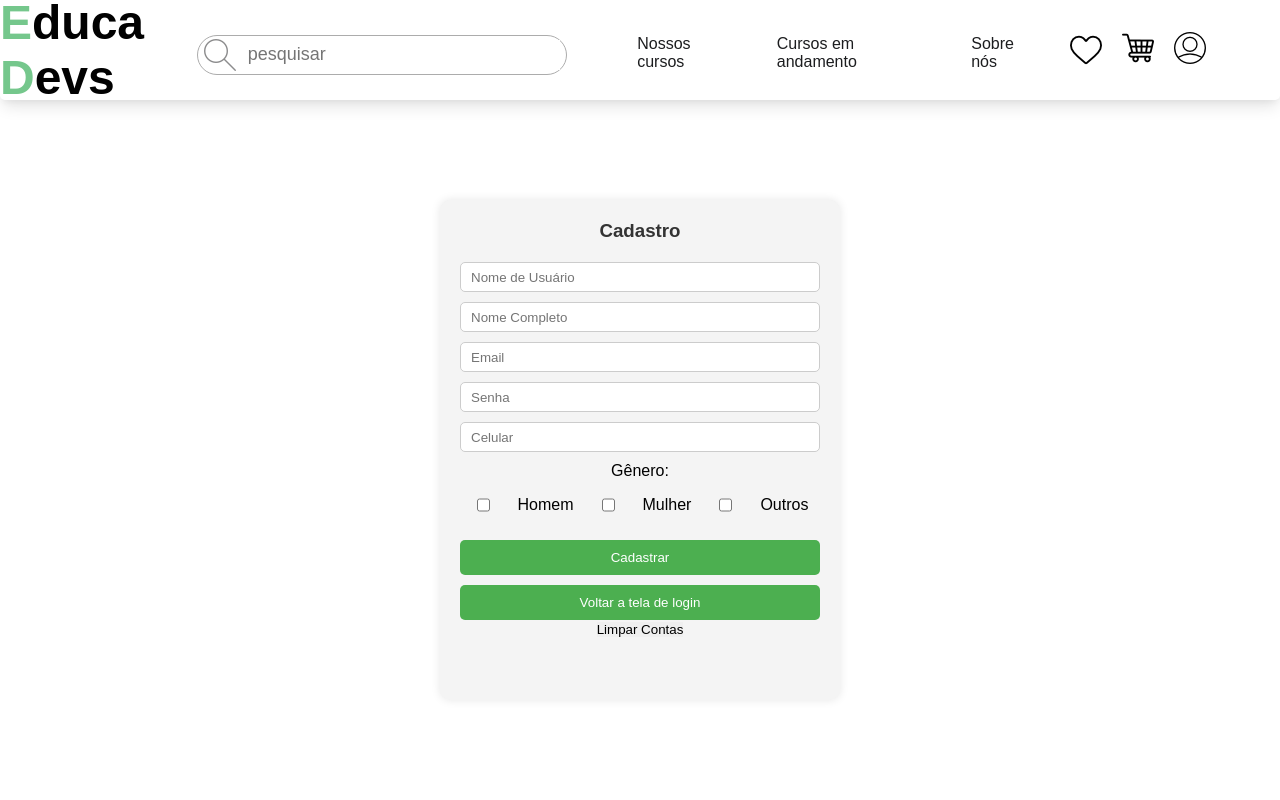
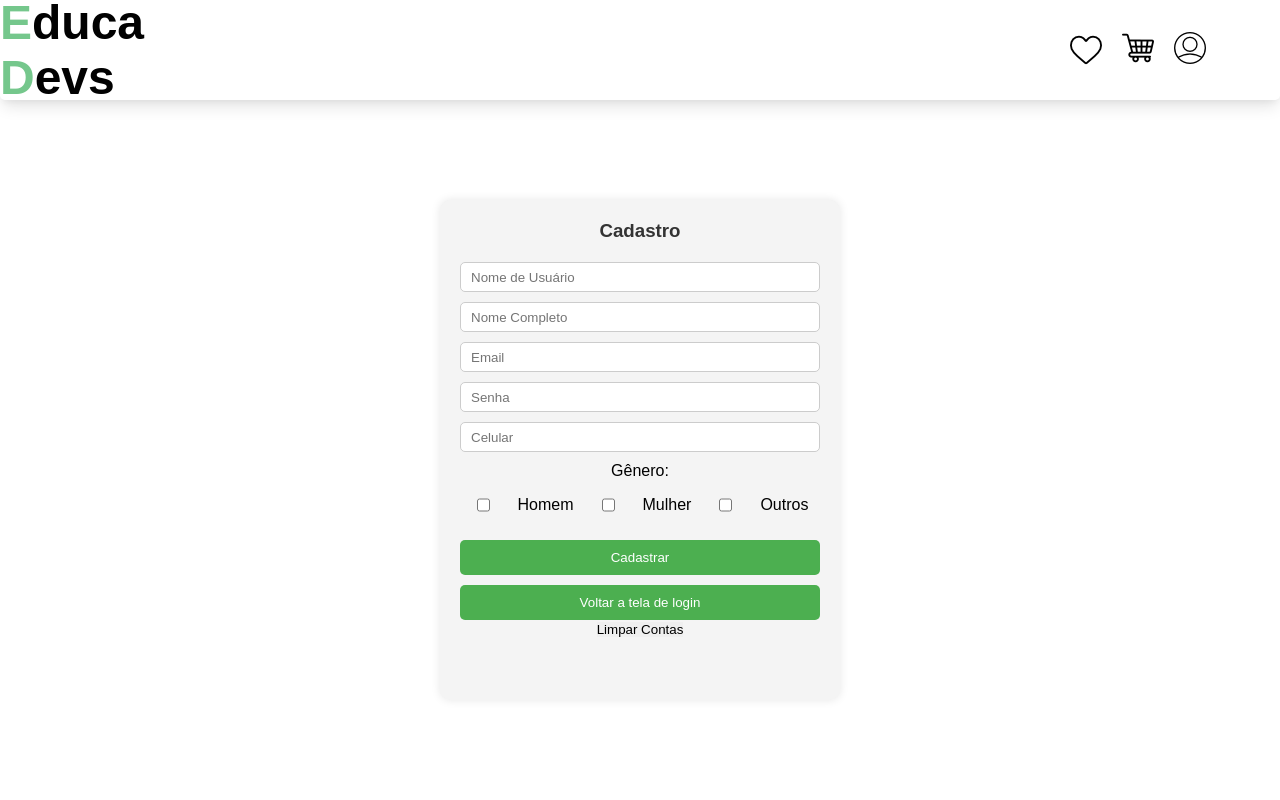
Before and after one commit to janainaacosta/EducaDev, a plain HTML site: page Componentes/Cadastro/Cadastro.html in a window 1280 px wide. Shown: the top 800 px of the page. Drawn offline with Linux system fonts and the light colour scheme.

Commit message:
Update Cadastro.html

```diff
--- a/Componentes/Cadastro/Cadastro.html
+++ b/Componentes/Cadastro/Cadastro.html
@@ -12,26 +12,8 @@
 
     <header>
         <div class="logo">
-            <a href="../Home/Home.html">
                 <h2 class = "logo2"><span>E</span>duca <span>D</span>evs</h2>
-            </a>
         </div>
-
-        <div class="barra_pesquisa">
-            <img src="../../Assets/lupa.png" alt="lupa">
-            <input type="text" placeholder="pesquisar">
-        </div>
-        <nav>
-            <a href="../Cursos/Cursos.html">
-                <p>Nossos cursos</p>
-            </a>
-            <a href="../Em_Andamento/Andamento.html">
-                <p>Cursos em andamento</p>
-            </a>
-            <a href="../Sobre/Sobre.html">
-                <p>Sobre nós</p>
-            </a>
-        </nav>
         <div class="tres_icones">
             <img src="../../Assets/coracao.png" alt="favoritos">
             <a href="../Carrinho/Carrinho.html"><img src="../../Assets/carrinho.png" alt="carrinho"></a>
```
